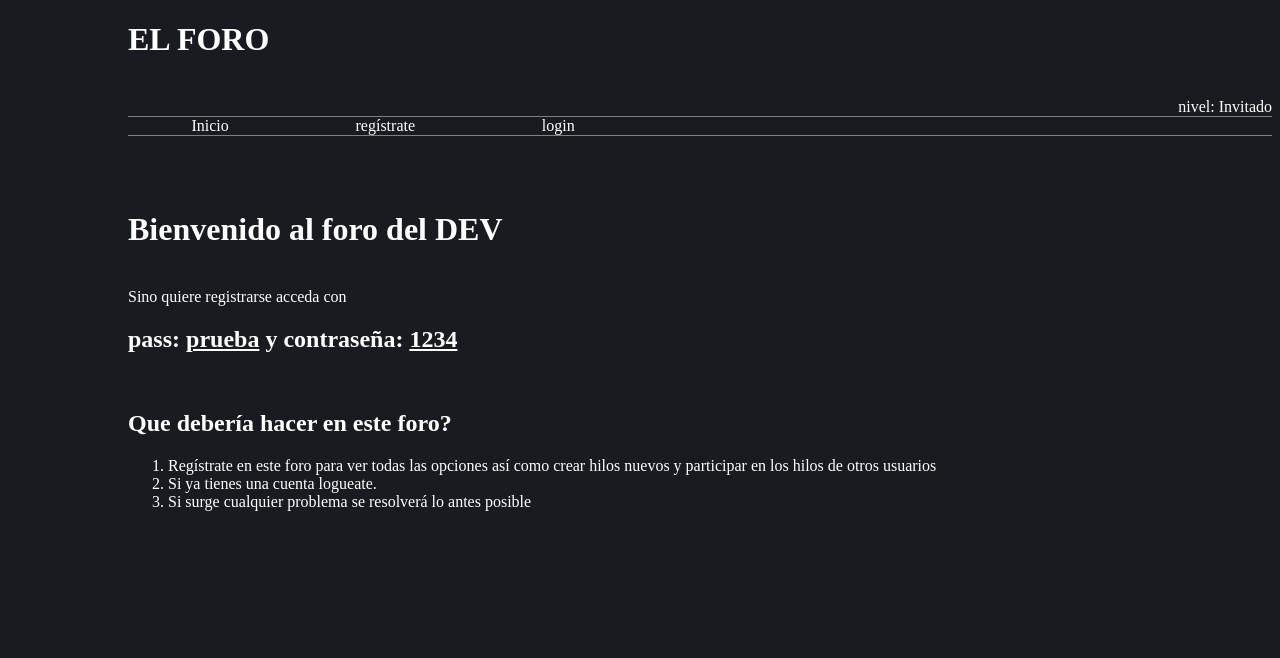
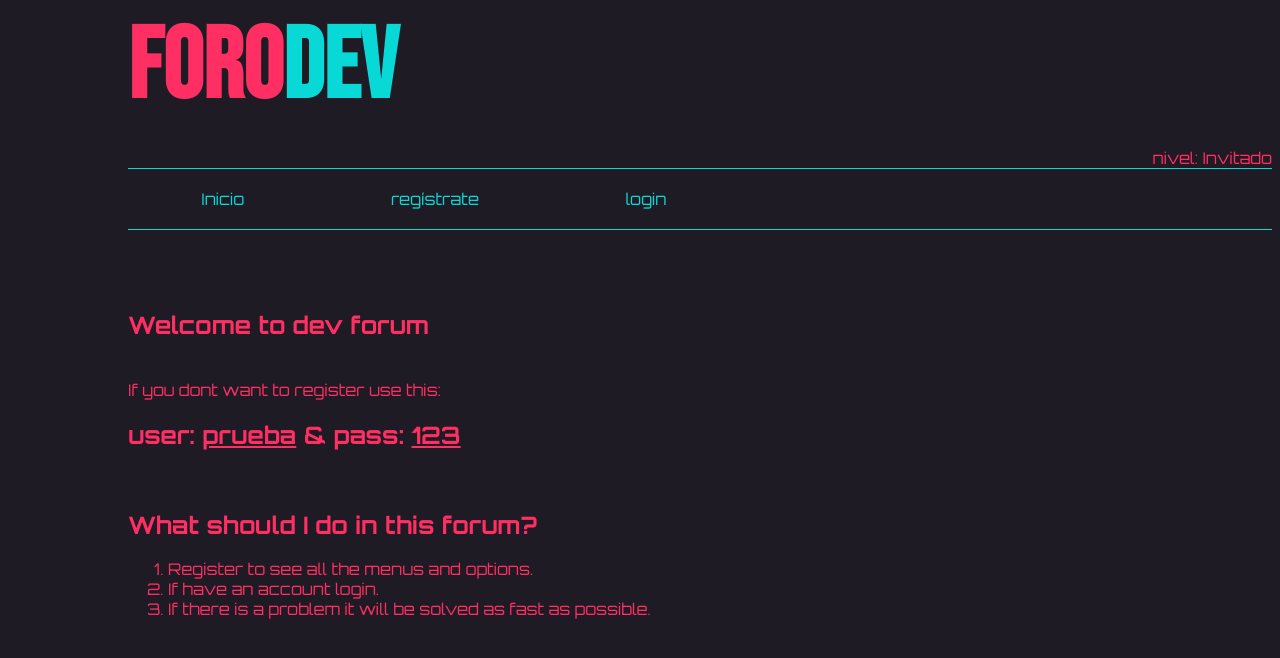
Before and after one commit to ih04/foroPHPdefinitivo, a PHP site: page /index.php?dir=inicio in a window 1280 px wide. Shown: the top 658 px of the page. Run offline with PHP 8.4, Linux system fonts and the light colour scheme.

Commit message:
foro definitivo

```diff
--- a/app/Config.php
+++ b/app/Config.php
@@ -1,6 +1,6 @@
 <?php
 
-//$patron="/^([a-z]|[A-Z]|[_]){1}([a-z]|[A-Z]|[_]|[0-9]|[$]|[&]){0,12}$/";
+// $patron="/^([a-z]|[A-Z]|[_]){1}([a-z]|[A-Z]|[_]|[0-9]|[$]|[&]){0,12}$/";
 // class Config{
 // 	static public $dbhost = "localhost";
 //  	static public $dbdata = "foro";
--- a/app/plantillas/foro.php
+++ b/app/plantillas/foro.php
@@ -33,7 +33,7 @@
 				echo "<tr>";
 
 					echo "<td>";
-						 echo "<a class='titulo' href='index.php?dir=hilo&idHilo=".$i['id']."'>".$i['titulo']." "."</a>";
+						 echo "<a class='titulo fnt2' href='index.php?dir=hilo&idHilo=".$i['id']."'>".$i['titulo']." "."</a>";
 					echo "</td>";
 					echo "<td>";
 						 echo "<div class='titulo' >".$i['fecha']." "."</div>";
@@ -45,7 +45,7 @@
 						echo "<div class='titulo' >".$i['user']." "."</div>";
 					echo "</td>";
 					echo "<td>";
-						 echo "<b class='titulo'>".$i['mensaje']." </b>";
+						 echo "<b class='titulo fnt2'>".$i['mensaje']." </b>";
 					echo "</td>";
 
 				echo "</tr>";
--- a/app/plantillas/head.php
+++ b/app/plantillas/head.php
@@ -5,10 +5,14 @@
 	<meta name="viewport" content="width=device-width, initial-scale=1.0">
 	<title>Document</title>
 	<link rel="stylesheet" href="style.css">
+	<link rel="stylesheet" href="fonts.css">
+	<link rel="preconnect" href="https://fonts.googleapis.com">
+	<link rel="preconnect" href="https://fonts.gstatic.com" crossorigin>
+	<link href="https://fonts.googleapis.com/css2?family=Bebas+Neue&family=Inter:ital,opsz,wght@0,14..32,100..900;1,14..32,100..900&family=Montserrat:ital,wght@0,100..900;1,100..900&family=Nunito:ital,wght@0,200..1000;1,200..1000&family=Orbitron:wght@400..900&family=Oswald:wght@200..700&family=Roboto:ital,wght@0,100..900;1,100..900&display=swap" rel="stylesheet">
 </head>
 <body>
 
-	<h1>EL FORO</h1>
+	<h1><p>FORO</p><p>DEV</p></h1>
 	<div class="perfilHeader">
 
 	<?php  if(isset($_SESSION['fotoP']))echo "<img src=".$_SESSION['fotoP'].">"."<br>";if(isset($_SESSION['username']))echo $_SESSION['username']; echo "<br>nivel: "; if($_SESSION['lvl']==0){echo "Invitado";}else{if($_SESSION['lvl']==1){echo "Usuario ";}} ?></div>
--- a/app/plantillas/hilo.php
+++ b/app/plantillas/hilo.php
@@ -1,6 +1,6 @@
 <?php ?>
 
-	<h1 class="centrar"><?php echo $msjs[0]['titulo']; ?></h1>
+	<h1 class="centrar terclor"><?php echo $msjs[0]['titulo']; ?></h1>
 
 	<?php if(count($msjs)>0): ?>
 
@@ -12,7 +12,7 @@
 						<td class="msjProf">
 							<img src=<?php echo $m['fotoP']; ?>><?php echo $m['usuario']; ?>
 						</td>
-						<td class="msj"><?php echo $m['mensaje']; ?>
+						<td class="msj fnt2 secolor"><?php echo $m['mensaje']; ?>
 						</td>
 					</tr>
 				</table>
--- a/app/plantillas/inicio.php
+++ b/app/plantillas/inicio.php
@@ -1,13 +1,13 @@
 <?php ob_start(); ?>
-<h1>Bienvenido al foro del DEV</h1>
+<h2>Welcome to dev forum</h2>
 <br>
-Sino quiere registrarse acceda con <h2>pass: <u>prueba</u> y contraseña: <u>1234</u></h2>
+If you dont want to register use this: <h2>user: <u>prueba</u> & pass: <u>123</u></h2>
 <br>
-<h2>Que debería hacer en este foro?</h2>
-<ol>
-	<li>Regístrate en este foro para ver todas las opciones así como crear hilos nuevos y participar en los hilos de otros usuarios</li>
-	<li>Si ya tienes una cuenta logueate.</li>
-	<li>Si surge cualquier problema se resolverá lo antes posible</li>
+<h2>What should I do in this forum?</h2>
+<ol >
+	<li>Register to see all the menus and options. </li>
+	<li>If have an account login.</li>
+	<li>If there is a problem it will be solved as fast as possible.</li>
 </ol>
 
 
--- a/app/plantillas/misHilos.php
+++ b/app/plantillas/misHilos.php
@@ -30,7 +30,7 @@
 				echo "<tr>";
 
 					echo "<td>";
-						 echo "<a class='titulo' href='index.php?dir=hilo&idHilo=".$i['id']."'>".$i['titulo']." "."</a>";
+						 echo "<a class='titulo fnt2' href='index.php?dir=hilo&idHilo=".$i['id']."'>".$i['titulo']." "."</a>";
 					echo "</td>";
 					echo "<td>";
 						 echo "<div class='titulo' >".$i['fecha']." "."</div>";
@@ -42,7 +42,7 @@
 						 echo "<div class='titulo'>".$i['user']." "."</div>";
 					echo "</td>";
 					echo "<td>";
-						 echo "<b class='titulo'>".$i['mensaje']." </b>";
+						 echo "<b class='titulo fnt2'>".$i['mensaje']." </b>";
 					echo "</td>";
 
 				echo "</tr>";
--- a/web/style.css
+++ b/web/style.css
@@ -1,7 +1,40 @@
 body{
-	background: #181B20;
-	color: white;
+	background: #1F1B24;
+	color: #00FFAB;
+	color: #FF2E63;
+	color: #08D9D6;
+	color: #F8E71C;
+	color: #FF2E63;
 	margin-left: 10%;
+	font-family: Orbitron;
+}
+
+h1{
+	/* text-align: center; */
+	/* outline: 1px solid red; */
+	width:fit-content;
+	height: fit-content;
+	font-family: Bebas Neue;
+	font-size: 100px;
+	margin:0;
+	padding: 0;
+}
+
+h1 p{
+	width:fit-content;
+	height: fit-content;
+	margin:0;
+	padding: 0;
+	display:inline;
+	/* margin:auto; */
+	/* outline: 1px solid red; */
+
+}
+
+h1 p:nth-child(2){
+	margin-left: auto;
+	color:#08D9D6;
+
 }
 
 .header{
@@ -10,8 +43,8 @@ body{
 	padding: 0;
 	margin: 0;
 	 text-align: center;
-	 border-top: solid gray 1px;
-	 border-bottom: solid gray 1px;
+	 border-top: solid #08D9D6  1px;
+	 border-bottom: solid #08D9D6  1px;
 }
 .perfilHeader{
 	text-align: right;
@@ -24,6 +57,7 @@ body{
 .boton{
 	color: white;
 	background: black;
+
 }
 
 .errores{
@@ -38,6 +72,7 @@ body{
 	width: 100%;
 	min-height: 40vh;
 	background: black;
+	border-radius:10px;
 }
 
 
@@ -52,7 +87,8 @@ body{
 	background: black;
 	height: 200px;
 	margin: 30px;
-
+	border-radius: 10px;
+	padding:10px;
 }
 
 .msj{
@@ -98,10 +134,39 @@ p{
 }
 
 
-a{color: white}
+a{color: #08D9D6;  }
 a:visited{text-decoration: none;}
 a:link{text-decoration: none;}
-a:hover{text-decoration: none;}
+a:hover{text-decoration: none;  }
 a:active{
 	text-decoration: none;
 }
+
+
+
+
+
+
+
+
+
+.secolor{
+	color: #08D9D6 ;
+}
+.terclor{
+	color: #F8E71C ;
+}
+
+.fnt2{
+	font-family: Roboto;
+}
+
+
+
+.celdas{
+	padding:20px;
+}
+
+.celdas:hover{
+	background-color: #F8E71C;
+}
```
Also changed, not shown: web/fonts.css (added, +31 -0 lines), web/logExceptio.txt (+23 -0 lines), app/.htaccess (added).
